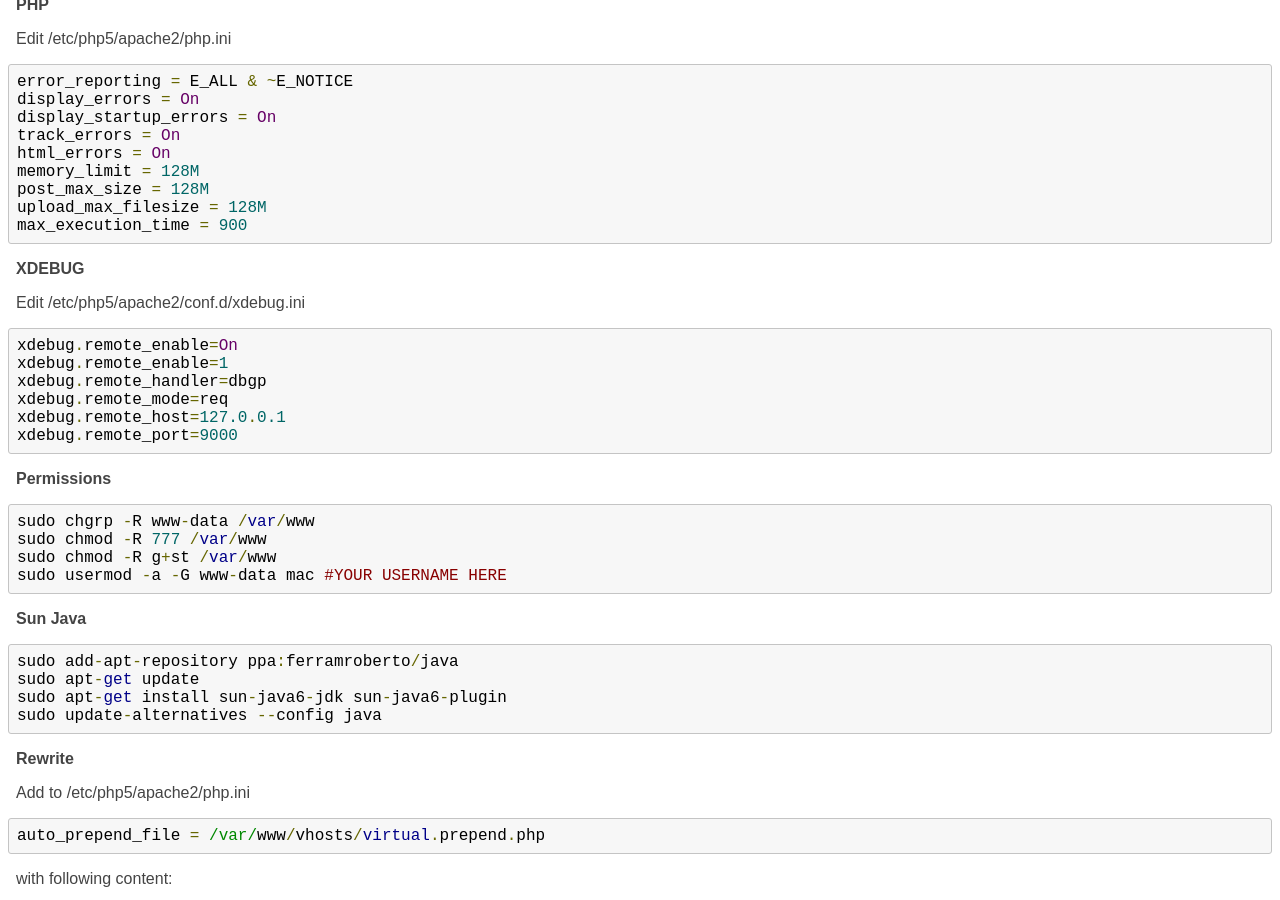
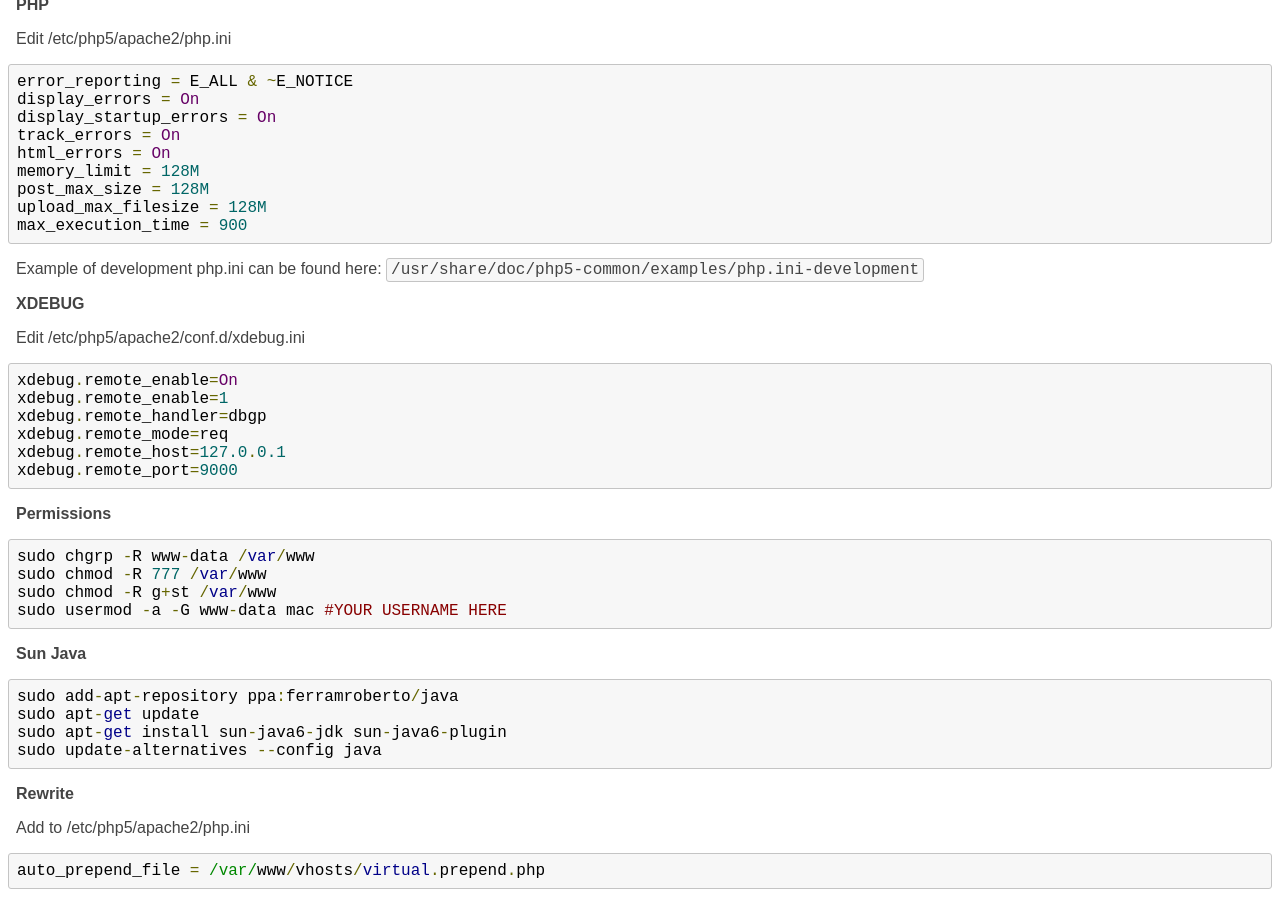
Before and after one commit to michaelbramwell/mac2000.github.com, a Jekyll site: the page built from _posts/2011-03-12-ubuntu-devenv.md, in a window 1280 px wide and 900 px high, scrolled down 3929 px. Built offline with Jekyll 4.4.1, drawn with Linux system fonts in a browser that asks for light colours.

Commit message:
php dev ini

```diff
--- a/_posts/2011-03-12-ubuntu-devenv.md
+++ b/_posts/2011-03-12-ubuntu-devenv.md
@@ -214,6 +214,8 @@ Edit /etc/php5/apache2/php.ini
     upload_max_filesize = 128M
     max_execution_time = 900
 
+Example of development php.ini can be found here: `/usr/share/doc/php5-common/examples/php.ini-development`
+
 **XDEBUG**
 
 Edit /etc/php5/apache2/conf.d/xdebug.ini
```
